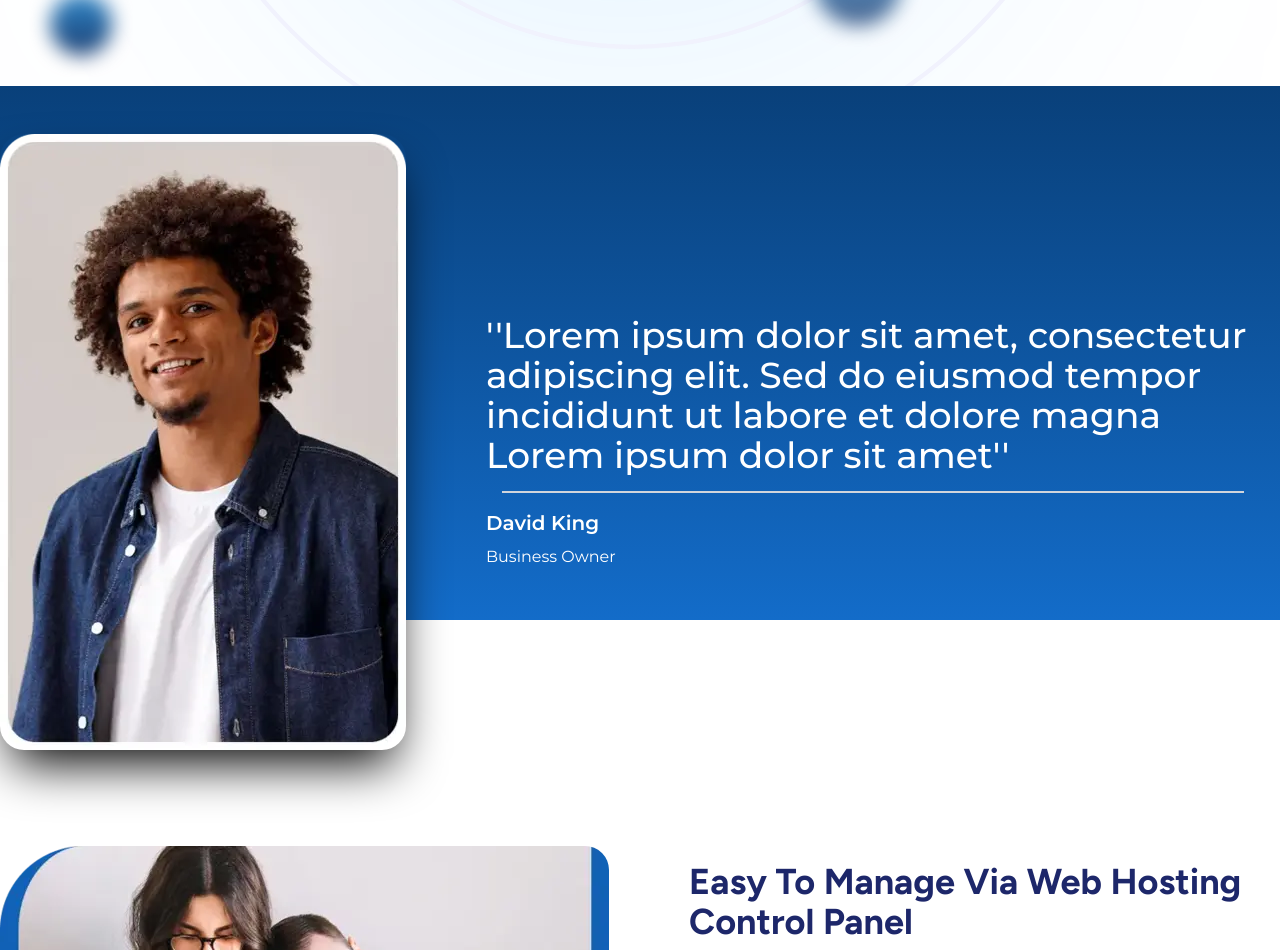
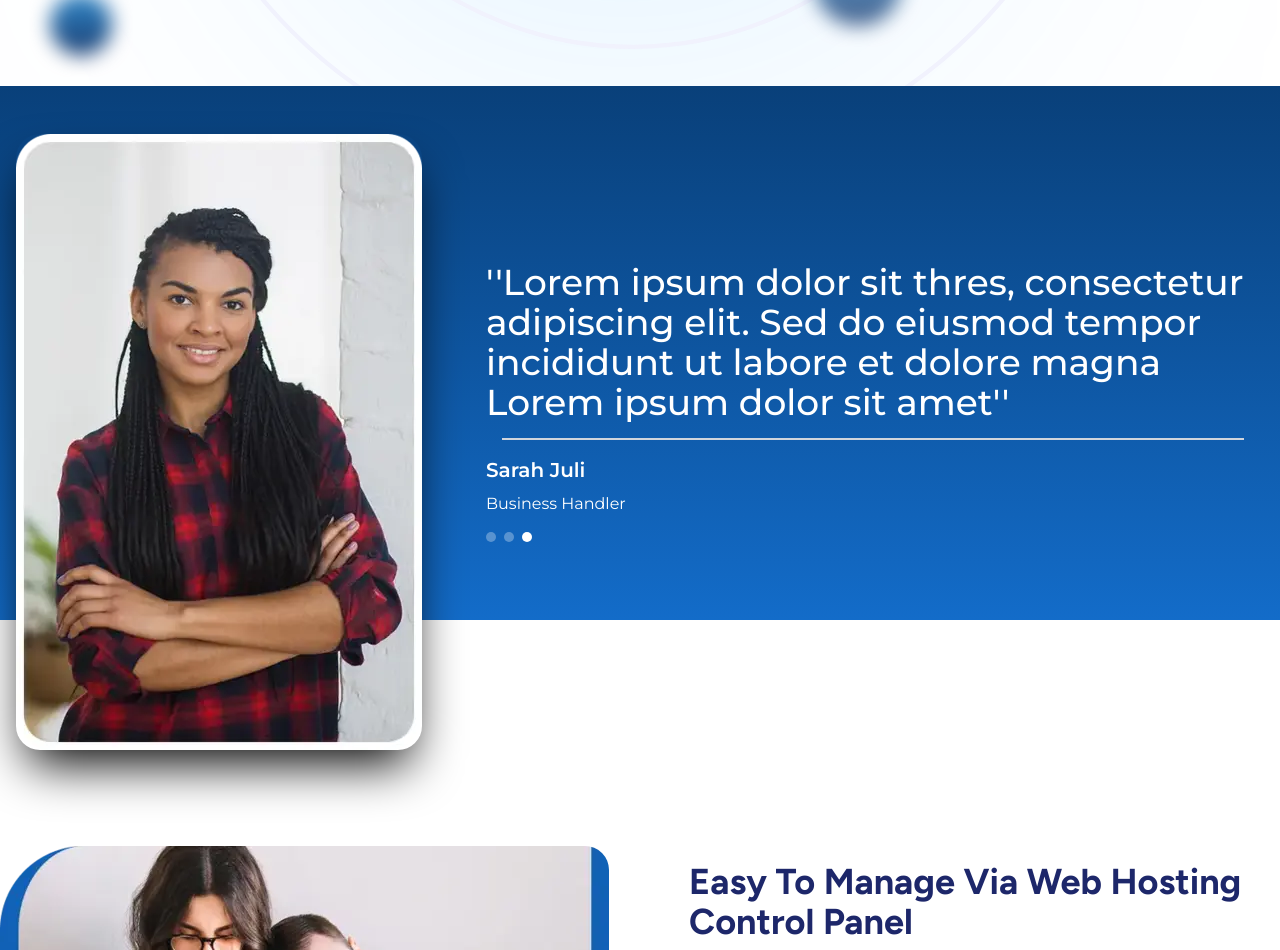
Before and after one commit to KaveeshClickDo/seekahost.lk-v3, a Next.js app: page /wordpress-hosting in a window 1280 px wide. Shown: the part 1520-2470 px from the top of the page. Built offline with nearby package versions, Linux system fonts and the light colour scheme.

Commit message:
Add video card effect and trasition

```diff
--- a/src/components/wordpress-hosting/PeopleCards.js
+++ b/src/components/wordpress-hosting/PeopleCards.js
@@ -1,46 +1,105 @@
+'use client';
+import { useEffect, useState } from "react";
+import "slick-carousel/slick/slick.css";
+import "slick-carousel/slick/slick-theme.css";
 import Image from "next/image"
+
 export default function PeopleCards() {
 
     const people = [
         {
-            id: 1,
             name: "David King",
             company: "Business Owner",
             image: "/images/wordpress-hosting/people-card-1.webp",
-            comment: "Lorem ipsum dolor sit amet, consectetur adipiscing elit. Sed do eiusmod tempor incididunt ut labore et dolore magna Lorem ipsum dolor sit amet"
+            comment: "Lorem ipsum dolor sit uno, consectetur adipiscing elit. Sed do eiusmod tempor incididunt ut labore et dolore magna Lorem ipsum dolor sit amet"
+        },
+        {
+            name: "Sarah Juli",
+            company: "Business Manager",
+            image: "/images/wordpress-hosting/people-card-2.webp",
+            comment: "Lorem ipsum dolor sit duos, consectetur adipiscing elit. Sed do eiusmod tempor incididunt ut labore et dolore magna Lorem ipsum dolor sit amet"
+        },
+        {
+            name: "Sarah Juli",
+            company: "Business Handler",
+            image: "/images/wordpress-hosting/people-card-3.webp",
+            comment: "Lorem ipsum dolor sit thres, consectetur adipiscing elit. Sed do eiusmod tempor incididunt ut labore et dolore magna Lorem ipsum dolor sit amet"
         }
     ];
 
+    // State for current slide
+    const [currentSlide, setCurrentSlide] = useState(0);
+
+    // Handle auto sliding
+    useEffect(() => {
+        const interval = setInterval(() => {
+            setCurrentSlide((prev) => (prev + 1) % people.length);
+        }, 3000);
+
+        return () => clearInterval(interval);
+    }, [people.length]);
+
     return (
-        <>
         <section className="relative min-h-[600px]">
             <div className="absolute top-0 left-0 w-full h-full md:h-3/4 bg-gradient-to-b from-[#09407A] to-[#136CC9]" />
             <div className="relative z-10 flex flex-col md:flex-row items-center justify-between max-w-7xl mx-auto py-12 px-4 md:px-0 h-full">
                 <div className="md:w-1/3 md:mr-15">
                     <div className="w-full relative">
+                        <div className="w-1/2 md:w-full relative min-w-50">
+                            {people.map((src, index) => (
+                                <div
+                                    key={index}
+                                    className={`${index === currentSlide ? "opacity-100" : "opacity-0"
+                                        } absolute top-0 left-0 w-full h-full transition-opacity duration-500 ease-in-out`}
+                                    style={{ display: index === currentSlide ? "block" : "none" }}
+                                >
+                                    <Image
+                                        src={src.image}
+                                        alt={`${src.name} Image`}
+                                        width={406}
+                                        height={616}
+                                        className="w-full h-auto rounded-3xl shadow-2xl shadow-black md:ml-4"
+                                    />
+                                </div>
+                            ))}
+                            {/* Show current slide statically to maintain layout */}
+                            <div className="relative invisible">
                                 <Image
                                     src={people[0].image}
-                                alt="People Card Image"
-
+                                    alt="People Card Image placeholder"
                                     width={406}
                                     height={616}
-                                className="rounded-3xl w-1/2 md:w-full h-auto shadow-2xl shadow-black"
-                                priority
+                                    className="rounded-3xl w-full h-auto shadow-2xl shadow-black md:ml-4"
                                 />
                             </div>
 
                         </div>
+                    </div>
 
-                    <div className="md:w-2/3 mt-6 md:mt-0 px-5">
+                </div>
+
+                <div className="md:w-2/3 mt-6 md:mt-0 md:mb-20 px-5">
                     <p className="text-white mb-4 text-xl md:text-4xl font-medium">
-                            &apos;&apos;{people[0].comment}&apos;&apos;
+                        &apos;&apos;{people[currentSlide].comment}&apos;&apos;
                     </p>
                     <hr className="border-t-2 border-gray-300 m-4" />
-                        <p className="mb-2 text-lg md:text-xl text-white font-semibold">{people[0].name}</p>
-                        <p className="text-white">{people[0].company}</p>
+                    <p className="mb-2 text-lg md:text-xl text-white font-semibold">{people[currentSlide].name}</p>
+                    <p className="text-white">{people[currentSlide].company}</p>
+
+                    {/* Dots indicator */}
+                    <div className="flex justify-start space-x-2 mt-4">
+                        {people.map((_, index) => (
+                            <button
+                                key={index}
+                                onClick={() => setCurrentSlide(index)}
+                                className={`w-2.5 h-2.5 rounded-full ${index === currentSlide ? "bg-white" : "bg-white opacity-30"
+                                    }`}
+                                aria-label={`Go to slide ${index + 1}`}
+                            />
+                        ))}
+                    </div>
                 </div>
             </div>
         </section>
-        </>
     )
 }
--- a/src/components/wordpress-hosting/ScreenshotSlider.js
+++ b/src/components/wordpress-hosting/ScreenshotSlider.js
@@ -99,8 +99,7 @@ export default function ScreenshotSlider() {
                             <button
                                 key={index}
                                 onClick={() => changeSlide(index)}
-                                    className={`w-2.5 h-2.5 rounded-full ${
-                                        index === currentSlide ? "bg-white" : "bg-white opacity-30"
+                                className={`w-2.5 h-2.5 rounded-full ${index === currentSlide ? "bg-white" : "bg-white opacity-30"
                                     }`}
                                 aria-label={`Go to slide ${index + 1}`}
                                 disabled={isTransitioning}
```
Also changed, not shown: public/images/wordpress-hosting/people-card-2.webp (added), public/images/wordpress-hosting/people-card-3.webp (added). Lines whose indentation alone changed are shown as unchanged.
